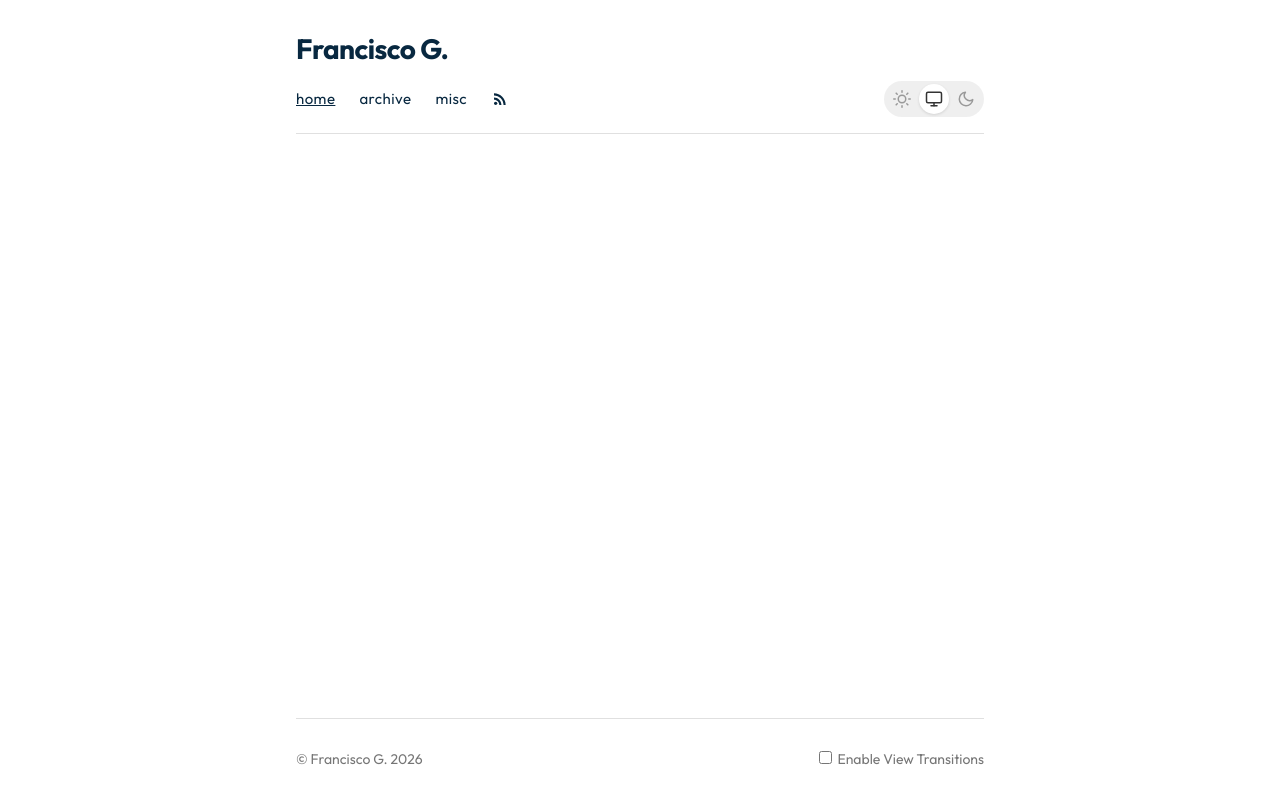
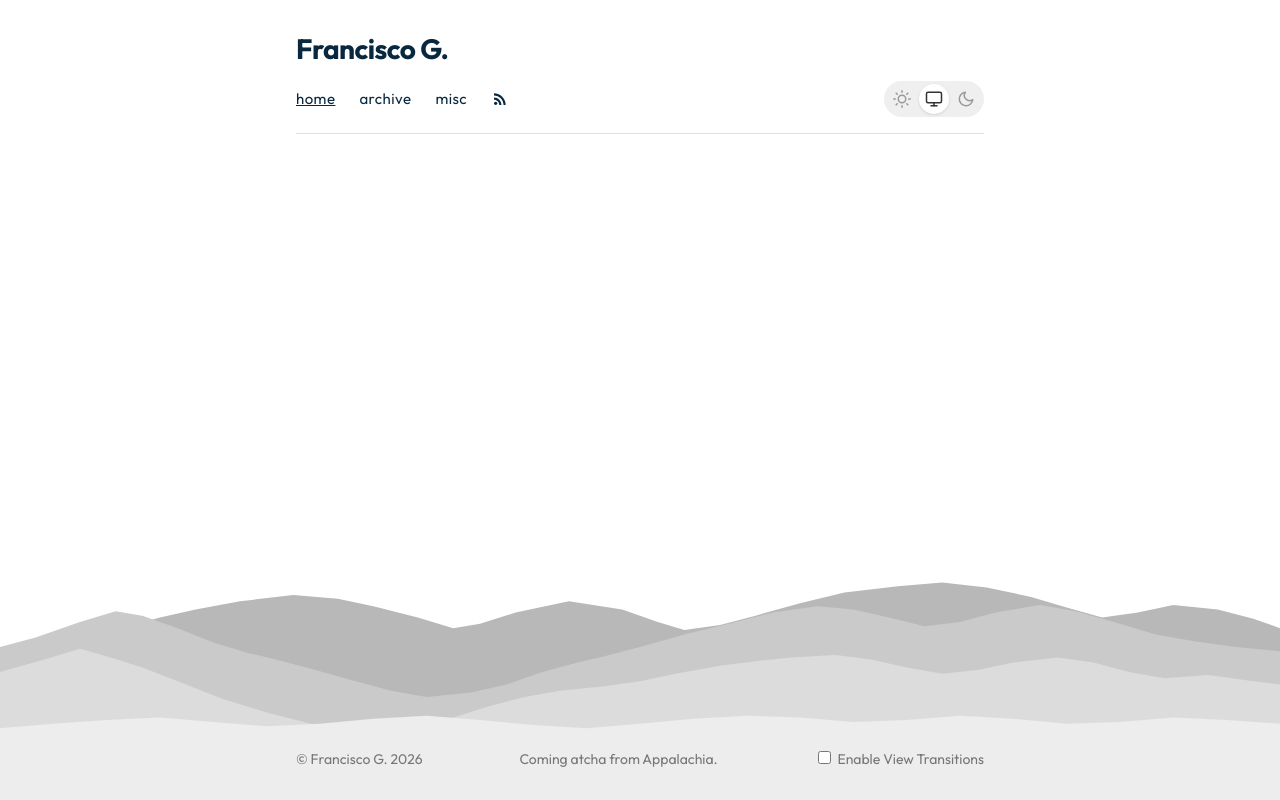
Before and after one commit to FranciscoG/franciscog.github.io, an Eleventy site: page content/index.njk in a window 1280 px wide. Built offline with nearby package versions, Linux system fonts and the light colour scheme; Eleventy itself is replaced by a stand-in of ours; files that its build step writes are made by us from their sources; what eleventy-plugin-toc would draw is missing.

Commit message:
feat(UI): added footer mountains

```diff
--- a/_includes/layouts/base.njk
+++ b/_includes/layouts/base.njk
@@ -88,9 +88,24 @@
       <!-- outputs all the icons used on the page -->
       {% getBundle "fontawesome" %}
 
+      <div class="footer-mountains">
+        <svg class="mountains-svg" xmlns="http://www.w3.org/2000/svg" viewBox="0 0 1440 400" preserveAspectRatio="none" aria-hidden="true">
+          <!-- Layer 1: Farthest range — broad peaks with gentle shoulders -->
+          <path class="mountain-layer-1" d="M0,400 L0,190 L30,178 L80,155 L120,132 L180,108 L220,95 L270,82 L330,72 L380,78 L420,90 L470,108 L510,125 L540,118 L580,100 L640,82 L700,95 L740,115 L770,128 L810,120 L850,105 L900,85 L950,68 L1010,58 L1060,52 L1110,60 L1160,75 L1200,92 L1240,108 L1280,100 L1320,88 L1370,95 L1410,110 L1440,125 L1440,400 Z"/>
+          <!-- Layer 2: Asymmetric ridgeline, steep left face, long right slope, deep valley -->
+          <path class="mountain-layer-2" d="M0,400 L0,155 L40,140 L90,115 L130,98 L160,105 L200,125 L240,148 L280,165 L310,175 L350,190 L400,210 L440,225 L480,235 L530,228 L570,215 L610,195 L650,180 L680,170 L720,155 L770,135 L820,118 L870,100 L920,90 L960,95 L1000,108 L1040,122 L1080,115 L1120,100 L1170,88 L1210,98 L1260,118 L1300,135 L1340,145 L1390,155 L1440,162 L1440,400 Z"/>
+          <!-- Layer 3: Dramatic peak left, wide valley, rugged ridge right -->
+          <path class="mountain-layer-3" d="M0,400 L0,195 L50,175 L90,158 L120,170 L160,188 L200,210 L250,238 L300,260 L350,278 L400,288 L460,282 L510,268 L550,250 L590,235 L630,225 L680,218 L720,210 L760,198 L810,185 L850,178 L890,172 L940,168 L980,175 L1020,188 L1060,198 L1100,192 L1140,180 L1190,172 L1230,180 L1270,195 L1310,205 L1360,200 L1400,208 L1440,215 L1440,400 Z"/>
+          <!-- Layer 4: Closest — low undulating mass with subtle knobs -->
+          <path class="mountain-layer-4" d="M0,400 L0,285 L60,278 L120,272 L180,268 L240,275 L300,282 L360,278 L420,270 L480,265 L540,272 L600,280 L660,285 L720,278 L780,270 L840,265 L900,268 L960,275 L1020,272 L1080,265 L1140,270 L1200,278 L1260,275 L1320,268 L1380,272 L1440,278 L1440,400 Z"/>
+        </svg>
         <footer>
           <p>
             &copy; {{ metadata.title }} {{ "" | year }}
+          </p>
+
+          <p>
+            Coming atcha from Appalachia.
           </p>
 
           <label title="See my post 'Fun with view transitions' for more information.">
@@ -98,6 +113,7 @@
             Enable View Transitions
           </label>
         </footer>
+      </div>
     </div>
     <script src="/js/main.js"></script>
 
--- a/public/css/index.css
+++ b/public/css/index.css
@@ -243,14 +243,16 @@ main > h1 {
 }
 
 footer {
-	padding: 1.6rem;
-	margin-top: 4.8rem;
+	padding: 12rem 1.6rem 1.6rem;
+	margin-top: 0;
 	display: flex;
 	justify-content: space-between;
 	align-items: center;
-	border-top: 1px solid var(--color-gray-20);
 	font-size: 1.4rem;
 	color: var(--text-color-muted);
+	position: relative;
+	z-index: 1;
+	flex-wrap: wrap;
 }
 
 @media screen and (min-width: 720px) {
@@ -259,9 +261,40 @@ footer {
 	}
 
 	footer {
-		padding: 1.6rem 0;
+		padding: 12rem 0 1.6rem;
 	}
 }
+
+/* Blue Ridge Mountains footer decoration */
+.footer-mountains {
+	position: relative;
+	margin-top: 4.8rem;
+}
+
+.mountains-svg {
+	position: absolute;
+	bottom: 0;
+	left: 50%;
+	transform: translateX(-50%);
+	min-width: 600px;
+	width: 100%;
+	height: 250px;
+	z-index: 0;
+}
+
+
+/* Light mode: grayscale, farthest layer lightest */
+.mountain-layer-1 { fill: #b8b8b8; }
+.mountain-layer-2 { fill: #cacaca; }
+.mountain-layer-3 { fill: #dcdcdc; }
+.mountain-layer-4 { fill: #ededed; }
+
+/* Dark mode: deep blue tones that blend into the background (#15202b) */
+html[data-theme="dark"] .mountain-layer-1 { fill: #0a1219; }
+html[data-theme="dark"] .mountain-layer-2 { fill: #0e1821; }
+html[data-theme="dark"] .mountain-layer-3 { fill: #111d28; }
+html[data-theme="dark"] .mountain-layer-4 { fill: #142231; }
+
 
 /* https://www.a11yproject.com/posts/how-to-hide-content/ */
 .visually-hidden,
@@ -359,6 +392,15 @@ nav:not(.post-toc) {
 	border-radius: 9999px;
 	padding: 3px;
 	gap: 2px;
+}
+
+/* on mobile we move the theme switcher to the top right corner */
+@media (max-width: 500px) {
+	.theme-switcher {
+		position: absolute;
+		top: 1rem;
+		right: 1rem;
+	}
 }
 
 @media (scripting: enabled) {
```
Lines whose indentation alone changed are shown as unchanged.
